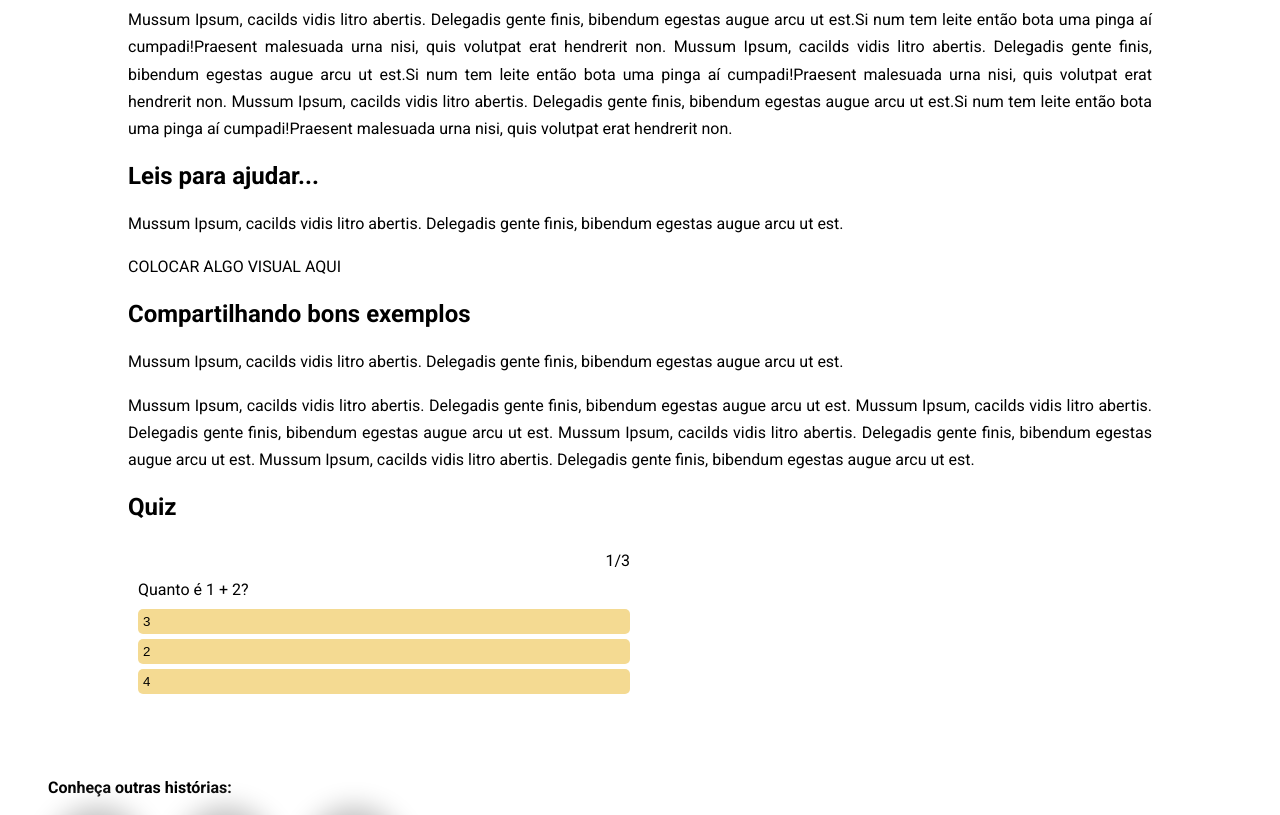
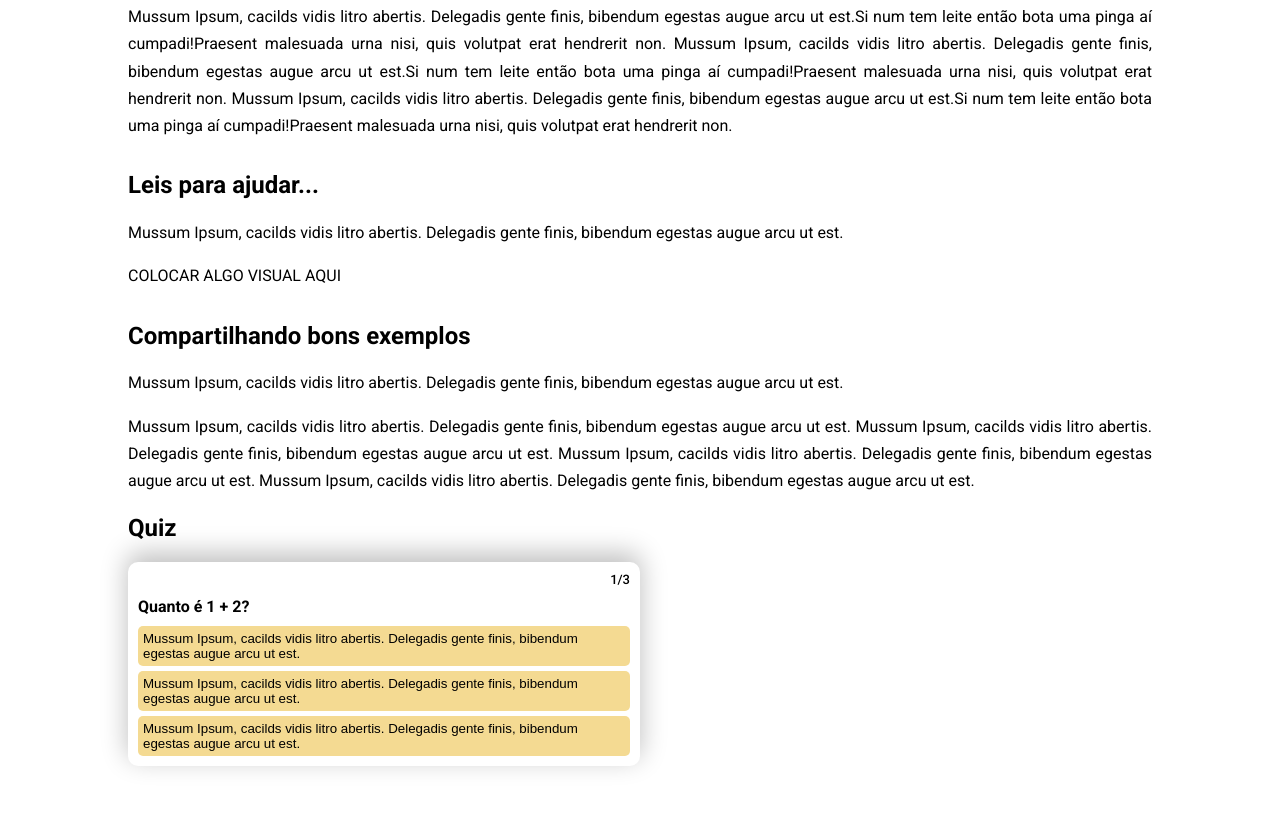
Before and after one commit to fernandadegolin/cet_edital, a plain HTML site: page personagens/Edi/edi.html in a window 1280 px wide. Shown: the part 621-1436 px from the top of the page. Drawn offline with Linux system fonts and the light colour scheme; a web font is replaced by a local one.

Commit message:
feat: adiciona estilo no quiz

```diff
--- a/personagens/Edi/edi.html
+++ b/personagens/Edi/edi.html
@@ -95,7 +95,7 @@
                 </div>
                 <div class="finish">
                   <span></span>
-                  <button>Reiniciar</button>
+                  <button>Tentar de novo</button>
                 </div>
               </section>
             </div>
--- a/personagens/Edi/edi.js
+++ b/personagens/Edi/edi.js
@@ -10,9 +10,21 @@ const questions = [
   {
     question: "Quanto é 1 + 2?",
     answers: [
-      { option: "3", correct: true },
-      { option: "2", correct: false },
-      { option: "4", correct: false },
+      {
+        option:
+          "Mussum Ipsum, cacilds vidis litro abertis. Delegadis gente finis, bibendum egestas augue arcu ut est.",
+        correct: true,
+      },
+      {
+        option:
+          "Mussum Ipsum, cacilds vidis litro abertis. Delegadis gente finis, bibendum egestas augue arcu ut est.",
+        correct: false,
+      },
+      {
+        option:
+          "Mussum Ipsum, cacilds vidis litro abertis. Delegadis gente finis, bibendum egestas augue arcu ut est.",
+        correct: false,
+      },
     ],
   },
   {
@@ -59,7 +71,7 @@ function nextQuestion(e) {
 }
 
 function finish() {
-  textFinish.innerHTML = `você acertou ${questionsCorrect} de ${questions.length}`;
+  textFinish.innerHTML = `Você acertou ${questionsCorrect} de ${questions.length}`;
   content.style.display = "none";
   contentFinish.style.display = "flex";
 }
--- a/src/styles/personagens.css
+++ b/src/styles/personagens.css
@@ -1,6 +1,6 @@
 /* AVATAR */
 .person__avatar {
-  padding: 5rem 5rem 1rem;
+  padding: 5rem 5rem 3rem;
 }
 
 .person__avatar img {
@@ -14,6 +14,10 @@
 .person__profile_title {
   font-size: 5rem;
   margin: inherit;
+}
+
+.person__profile_subtitle {
+  margin-top: 2rem;
 }
 
 .person__profile_back button {
@@ -55,9 +59,13 @@
   background-color: white;
   padding: 10px;
   border-radius: 10px;
-  width: 100%;
   max-width: 50%;
   min-height: 200px;
+  width: 50%;
+  height: auto;
+  display: flex;
+  flex-direction: column;
+  box-shadow: 0px -8px 27px 1px #c0c0c0;
 }
 
 .content {
@@ -67,8 +75,14 @@
   gap: 10px;
 }
 
+.question {
+  font-weight: 600;
+}
+
 .spnQtd {
   text-align: end;
+  font-size: small;
+  font-weight: 500;
 }
 
 .answers {
@@ -95,9 +109,21 @@ button:hover {
 .finish {
   display: none;
   flex-direction: column;
+  align-items: center;
   gap: 10px;
+  margin-top: 3rem;
+}
+
+.finish span {
+  margin-bottom: 2rem;
+  text-align: center;
+  font-weight: 600;
 }
 
 .finish button {
+  width: 40%;
+  height: 2rem;
   text-align: center;
+  border-radius: 10px;
+  font-weight: 700;
 }
```
